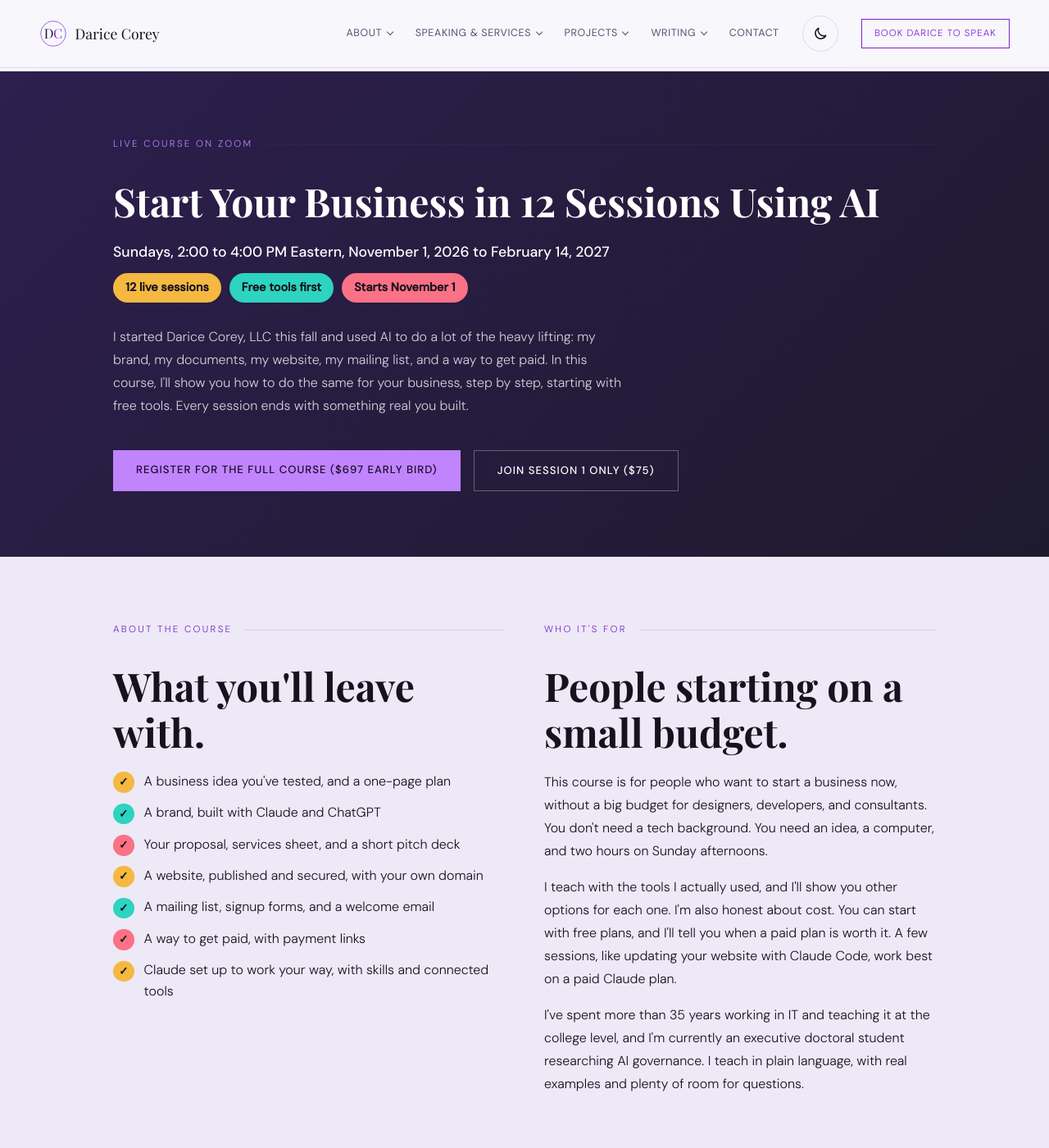
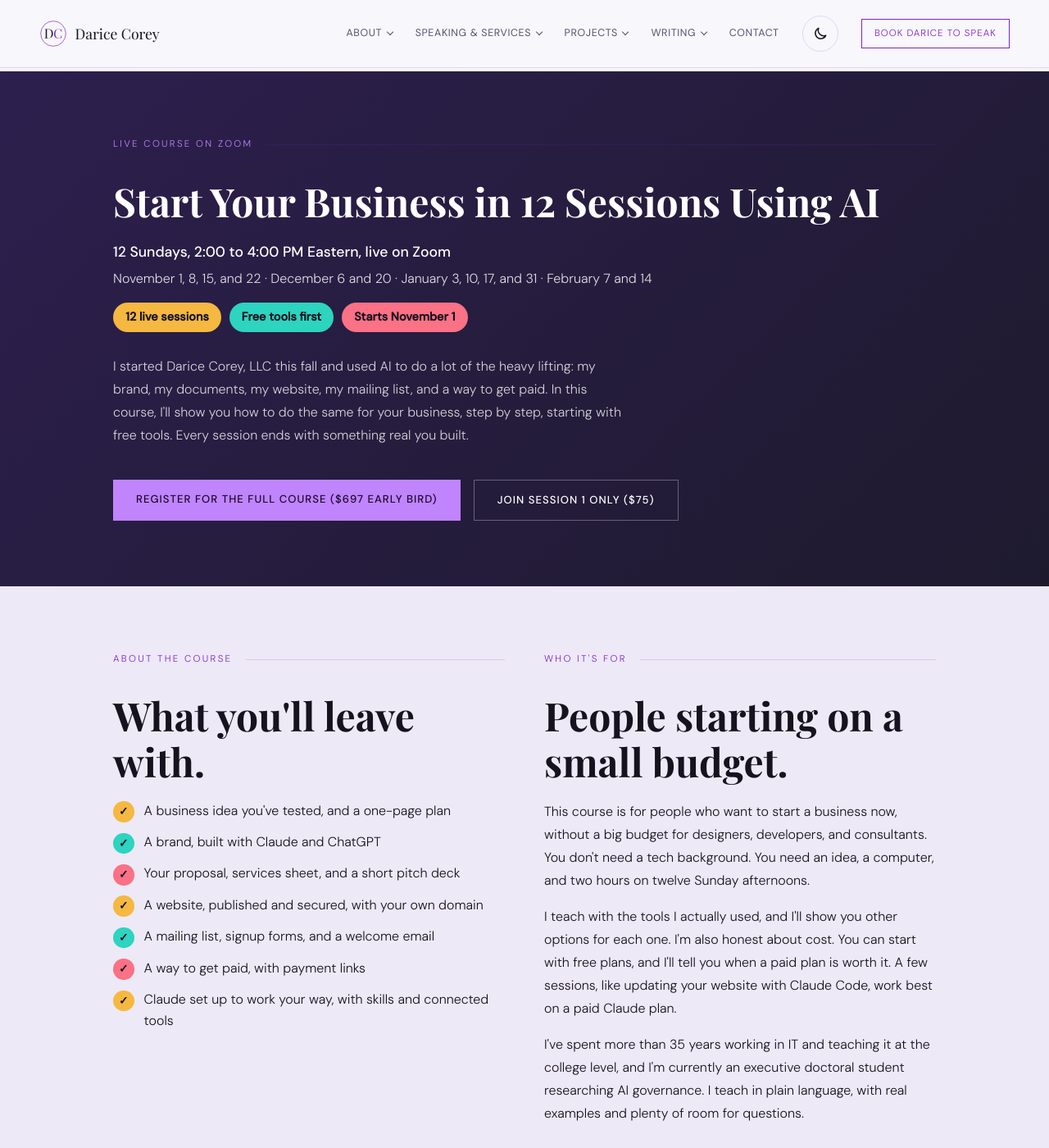
Before and after one commit to dcoreyrasm/dcoreyrasm.github.io, a Jekyll site: the page built from start-your-business.html, in a window 1280 px wide and 1400 px high. Shown: the whole window at 82% size. Built offline with Jekyll 4.4.1, drawn with Linux system fonts in a browser that asks for light colours; some web fonts are replaced; some of the changed text lies outside the part shown.

Commit message:
Course page: list session dates, add full pricing and recorded course option
Co-Authored-By: Claude Opus 5.5 <noreply@anthropic.com>
Claude-Session: https://claude.ai/code/session_01ArMUzAnRiECBMRrfphTcp3

```diff
--- a/start-your-business.html
+++ b/start-your-business.html
@@ -5,18 +5,18 @@
 <head>
   <meta charset="UTF-8" />
   <meta name="viewport" content="width=device-width, initial-scale=1.0" />
-  <meta name="description" content="Start Your Business in 12 Sessions Using AI: a live Zoom course with Darice Corey for people starting a business on a small budget. Sundays, 2:00 to 4:00 PM Eastern, starting November 1, 2026." />
+  <meta name="description" content="Start Your Business in 12 Sessions Using AI: a live Zoom course with Darice Corey for people starting a business on a small budget. 12 Sundays, 2:00 to 4:00 PM Eastern, November 1, 2026 to February 14, 2027." />
   <title>Start Your Business in 12 Sessions Using AI | Darice Corey, LLC</title>
   <meta name="robots" content="index, follow" />
   <link rel="canonical" href="https://www.daricecorey.com/start-your-business.html" />
   <meta property="og:type" content="website" />
   <meta property="og:title" content="Start Your Business in 12 Sessions Using AI | Darice Corey, LLC" />
-  <meta property="og:description" content="Start Your Business in 12 Sessions Using AI: a live Zoom course with Darice Corey for people starting a business on a small budget. Sundays, 2:00 to 4:00 PM Eastern, starting November 1, 2026." />
+  <meta property="og:description" content="Start Your Business in 12 Sessions Using AI: a live Zoom course with Darice Corey for people starting a business on a small budget. 12 Sundays, 2:00 to 4:00 PM Eastern, November 1, 2026 to February 14, 2027." />
   <meta property="og:url" content="https://www.daricecorey.com/start-your-business.html" />
   <meta property="og:image" content="https://www.daricecorey.com/darice.jpg" />
   <meta name="twitter:card" content="summary_large_image" />
   <meta name="twitter:title" content="Start Your Business in 12 Sessions Using AI | Darice Corey, LLC" />
-  <meta name="twitter:description" content="Start Your Business in 12 Sessions Using AI: a live Zoom course with Darice Corey for people starting a business on a small budget. Sundays, 2:00 to 4:00 PM Eastern, starting November 1, 2026." />
+  <meta name="twitter:description" content="Start Your Business in 12 Sessions Using AI: a live Zoom course with Darice Corey for people starting a business on a small budget. 12 Sundays, 2:00 to 4:00 PM Eastern, November 1, 2026 to February 14, 2027." />
   <meta name="twitter:image" content="https://www.daricecorey.com/darice.jpg" />
   <script>window.__daOptOut=(function(){try{return localStorage.getItem('da-analytics-optout')==='1'}catch(e){return false}})();if(window.__daOptOut){window['ga-disable-G-725R412XD7']=true;}</script>
   <script async src="https://www.googletagmanager.com/gtag/js?id=G-725R412XD7"></script>
@@ -42,7 +42,7 @@
     .sb-session-head { display:flex; align-items:center; gap:.75rem; margin-bottom:.5rem; }
     .sb-num { flex:none; width:2.4rem; height:2.4rem; border-radius:50%; background:var(--pop); color:#16131F; font-weight:700; display:flex; align-items:center; justify-content:center; }
     .sb-phase { display:inline-block; align-self:flex-start; width:auto; background:var(--pop); color:#16131F; font-size:.75rem; font-weight:600; letter-spacing:.06em; text-transform:uppercase; padding:.15rem .6rem; border-radius:999px; margin-top:.75rem; }
-    .sb-ribbon { display:inline-block; background:#F5B841; color:#16131F; font-size:.8rem; font-weight:700; letter-spacing:.06em; text-transform:uppercase; padding:.3rem .8rem; border-radius:999px; margin-bottom:.75rem; }
+    .sb-ribbon { display:inline-block; background:#F5B841; color:#16131F; font-size:.8rem; font-weight:700; letter-spacing:.06em; text-transform:uppercase; padding:.3rem .8rem; border-radius:999px; margin-bottom:.75rem; align-self:flex-start; }
   </style>
   <!-- Microsoft Clarity -->
   <script type="text/javascript">if(!window.__daOptOut){(function(c,l,a,r,i,t,y){c[a]=c[a]||function(){(c[a].q=c[a].q||[]).push(arguments)};t=l.createElement(r);t.async=1;t.src="https://www.clarity.ms/tag/"+i;y=l.getElementsByTagName(r)[0];y.parentNode.insertBefore(t,y);})(window,document,"clarity","script","xdrtc0i2un");}</script>
@@ -57,7 +57,8 @@
       <div class="container">
         <p class="section-label" style="color:var(--coral);">Live Course on Zoom</p>
         <h1 class="section-heading" style="color:#fff;">Start Your Business in 12 Sessions Using AI</h1>
-        <p style="font-size:1.1rem;color:#fff;font-weight:500;margin-bottom:.75rem;">Sundays, 2:00 to 4:00 PM Eastern, November 1, 2026 to February 14, 2027</p>
+        <p style="font-size:1.1rem;color:#fff;font-weight:500;margin-bottom:.4rem;">12 Sundays, 2:00 to 4:00 PM Eastern, live on Zoom</p>
+        <p style="font-size:1rem;color:rgba(255,255,255,.85);margin-bottom:1rem;line-height:1.6;">November 1, 8, 15, and 22 · December 6 and 20 · January 3, 10, 17, and 31 · February 7 and 14</p>
         <ul class="sb-pills" aria-label="Course at a glance"><li class="sb-pill sb-gold">12 live sessions</li><li class="sb-pill sb-teal">Free tools first</li><li class="sb-pill sb-coral">Starts November 1</li></ul>
         <p style="font-size:1rem;color:rgba(255,255,255,.8);max-width:620px;line-height:1.75;margin-bottom:2.5rem;">I started Darice Corey, LLC this fall and used AI to do a lot of the heavy lifting: my brand, my documents, my website, my mailing list, and a way to get paid. In this course, I'll show you how to do the same for your business, step by step, starting with free tools. Every session ends with something real you built.</p>
         <div class="hero-ctas">
@@ -85,7 +86,7 @@
         <div>
           <p class="section-label">Who It's For</p>
           <h2 class="section-heading">People starting on a small budget.</h2>
-          <p style="line-height:1.75;margin-bottom:1rem;">This course is for people who want to start a business now, without a big budget for designers, developers, and consultants. You don't need a tech background. You need an idea, a computer, and two hours on Sunday afternoons.</p>
+          <p style="line-height:1.75;margin-bottom:1rem;">This course is for people who want to start a business now, without a big budget for designers, developers, and consultants. You don't need a tech background. You need an idea, a computer, and two hours on twelve Sunday afternoons.</p>
           <p style="line-height:1.75;margin-bottom:1rem;">I teach with the tools I actually used, and I'll show you other options for each one. I'm also honest about cost. You can start with free plans, and I'll tell you when a paid plan is worth it. A few sessions, like updating your website with Claude Code, work best on a paid Claude plan.</p>
           <p style="line-height:1.75;">I've spent more than 35 years working in IT and teaching it at the college level, and I'm currently an executive doctoral student researching AI governance. I teach in plain language, with real examples and plenty of room for questions.</p>
         </div>
@@ -96,7 +97,7 @@
       <div class="container">
         <p class="section-label">The Sessions</p>
         <h2 class="section-heading" id="sessions-heading">Twelve Sundays, one working business.</h2>
-        <p class="section-sub">All sessions are live on Zoom, Sundays, 2:00 to 4:00 PM Eastern. We take a few weeks off for the holidays.</p>
+        <p class="section-sub">All sessions are live on Zoom, 2:00 to 4:00 PM Eastern, on these 12 Sundays: November 1, 8, 15, and 22; December 6 and 20; January 3, 10, 17, and 31; and February 7 and 14. There are no sessions on November 29, December 13, December 27, or January 24.</p>
         <ul class="sb-legend" aria-label="Course phases"><li class="sb-pill sb-gold">Sessions 1 to 4: Plan and set up</li><li class="sb-pill sb-teal">Sessions 5 to 8: Build</li><li class="sb-pill sb-coral">Sessions 9 to 12: Grow</li></ul>
         <div class="services-grid">
           <div class="service-card sb-session sb-gold"><div class="sb-session-head"><span class="sb-num" aria-hidden="true">1</span><h3>Your business idea</h3></div><p style="margin:.25rem 0 .5rem;font-weight:500;">November 1</p><p>Shape your idea, test it, and write a one-page plan.</p><span class="sb-phase">Plan and set up</span></div>
@@ -119,12 +120,13 @@
       <div class="container">
         <p class="section-label">Register</p>
         <h2 class="section-heading" id="register-heading">Choose how you'd like to join.</h2>
-        <div class="services-grid two-up">
+        <p class="section-sub">Full live course: $697 early bird through Thursday, October 29, then $897. Single live session: $75. Recorded course: $397, after the live course ends.</p>
+        <div class="services-grid">
           <div class="service-card">
             <span class="sb-ribbon">Early bird</span>
             <h3>Full Live Course</h3>
             <p style="font-size:1.5rem;font-weight:600;margin:.5rem 0 .25rem;">$697 early bird</p>
-            <p style="margin:0 0 1rem;">Early bird price through [early bird end date]. The regular price is $897.</p>
+            <p style="margin:0 0 1rem;">Early bird price through Thursday, October 29. Starting Friday, October 30, the price is $897.</p>
             <ul>
               <li>All 12 live sessions on Zoom</li>
               <li>Session recordings, so you can catch up or review</li>
@@ -142,6 +144,16 @@
               <li>A good way to try the course before you commit</li>
             </ul>
             <a href="STRIPE_SESSION1_URL" class="btn-primary" target="_blank" rel="noopener">Join Session 1 ($75)</a>
+          </div>
+          <div class="service-card">
+            <h3>Recorded Course</h3>
+            <p style="font-size:1.5rem;font-weight:600;margin:.5rem 0 1rem;">$397</p>
+            <ul>
+              <li>All 12 sessions, edited into short lessons</li>
+              <li>Work at your own pace</li>
+              <li>Available after the live course ends in February 2027</li>
+            </ul>
+            <a href="#workshop-updates" class="btn-ghost">Tell Me When It's Ready</a>
           </div>
         </div>
       </div>
```
